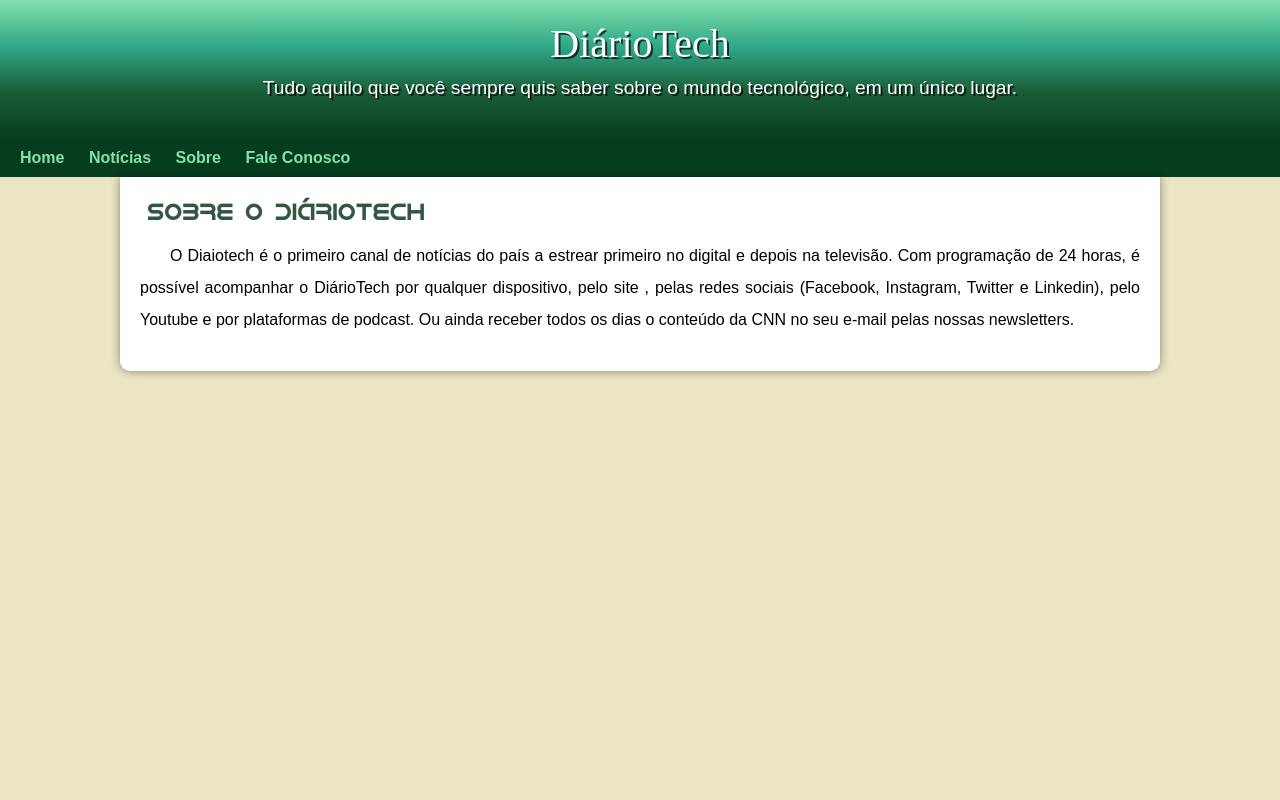
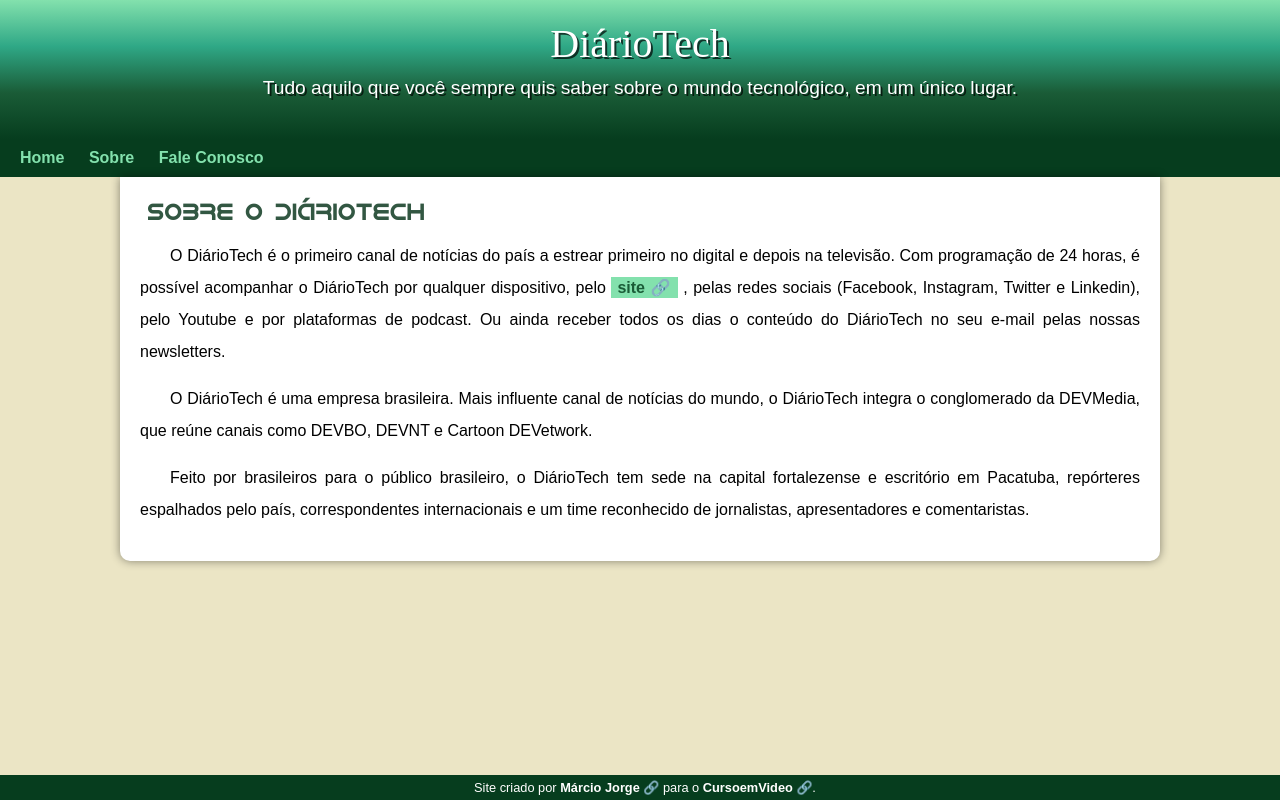
Before and after one commit to MarcioJorgeMelo/Front-end, a PHP site: page /sobre.html in a window 1280 px wide. Run offline with PHP 8.4, Linux system fonts and the light colour scheme.

Commit message:
atualizando

```diff
--- a/site-android/estilos/style.css
+++ b/site-android/estilos/style.css
@@ -166,6 +166,9 @@ footer{
     color: white;
     font-size: 0.8em;
     padding: 5px;
+    bottom: 0;
+    position: fixed;
+    width: 100%;
 }
 a#footer{
     color: white;
--- a/site-android/fale.html
+++ b/site-android/fale.html
@@ -16,7 +16,6 @@
 
     <nav>
         <a href="index.html" target="_self"><strong>Home</strong></a>
-        <a href="@"><strong>Notícias</strong></a>
         <a href="sobre.html" target="_self"><strong>Sobre</strong></a>
         <a href="fale.html" target="_self"><strong>Fale Conosco</strong></a>
     </nav>
@@ -33,5 +32,7 @@
         </article>
     </main>
 
+    <footer>Site criado por <strong><a href="https://github.com/MarcioJorgeMelo" target="_blank" id="footer" class="externo">Márcio Jorge</a></strong> para o <strong><a class="externo" id="footer" href="https://www.youtube.com/c/CursoemV%C3%ADdeo/videos" target="_blank">CursoemVideo</a></strong>.</footer>
+
 </body>
 </html>
--- a/site-android/index.html
+++ b/site-android/index.html
@@ -16,8 +16,7 @@
 
    <nav>
     <a href="index.html" target="_self"><strong>Home</strong></a>
-    <a href="@"><strong>Notícias</strong></a>
-    <a href="sobre.html"><strong>Sobre</strong></a>
+    <a href="sobre.html" target="_self"><strong>Sobre</strong></a>
     <a href="fale.html" target="_self"><strong>Fale Conosco</strong></a>
    </nav>
 
--- a/site-android/sobre.html
+++ b/site-android/sobre.html
@@ -16,7 +16,6 @@
 
    <nav>
     <a href="index.html" target="_self"><strong>Home</strong></a>
-    <a href="@"><strong>Notícias</strong></a>
     <a href="sobre.html" target="_self"><strong>Sobre</strong></a>
     <a href="fale.html" target="_self"><strong>Fale Conosco</strong></a>
    </nav>
@@ -24,9 +23,13 @@
    <main>
         <article>
             <h2>Sobre o DiárioTech</h2>
-            <p>O Diaiotech é o primeiro canal de notícias do país a estrear primeiro no digital e depois na televisão. Com programação de 24 horas, é possível acompanhar o DiárioTech por qualquer dispositivo, pelo site , pelas redes sociais (Facebook, Instagram, Twitter e Linkedin), pelo Youtube e por plataformas de podcast. Ou ainda receber todos os dias o conteúdo da CNN no seu e-mail pelas nossas newsletters.</p>
+            <p>O DiárioTech é o primeiro canal de notícias do país a estrear primeiro no digital e depois na televisão. Com programação de 24 horas, é possível acompanhar o DiárioTech por qualquer dispositivo, pelo <a href="https://marciojorgemelo.github.io/treino/site-android/index.html" target="_blank" class="externo" id="meio"><strong>site</strong></a> , pelas redes sociais (Facebook, Instagram, Twitter e Linkedin), pelo Youtube e por plataformas de podcast. Ou ainda receber todos os dias o conteúdo do DiárioTech no seu e-mail pelas nossas newsletters.</p>
+            <p>O DiárioTech é uma empresa brasileira. Mais influente canal de notícias do mundo, o DiárioTech integra o conglomerado da DEVMedia, que reúne canais como DEVBO, DEVNT e Cartoon DEVetwork.</p>
+            <p>Feito por brasileiros para o público brasileiro, o DiárioTech tem sede na capital fortalezense e escritório em Pacatuba, repórteres espalhados pelo país, correspondentes internacionais e um time reconhecido de jornalistas, apresentadores e comentaristas.</p>
         </article>
     </main>
 
+    <footer>Site criado por <strong><a href="https://github.com/MarcioJorgeMelo" target="_blank" id="footer" class="externo">Márcio Jorge</a></strong> para o <strong><a class="externo" id="footer" href="https://www.youtube.com/c/CursoemV%C3%ADdeo/videos" target="_blank">CursoemVideo</a></strong>.</footer>
+
 </body>
 </html>
```
